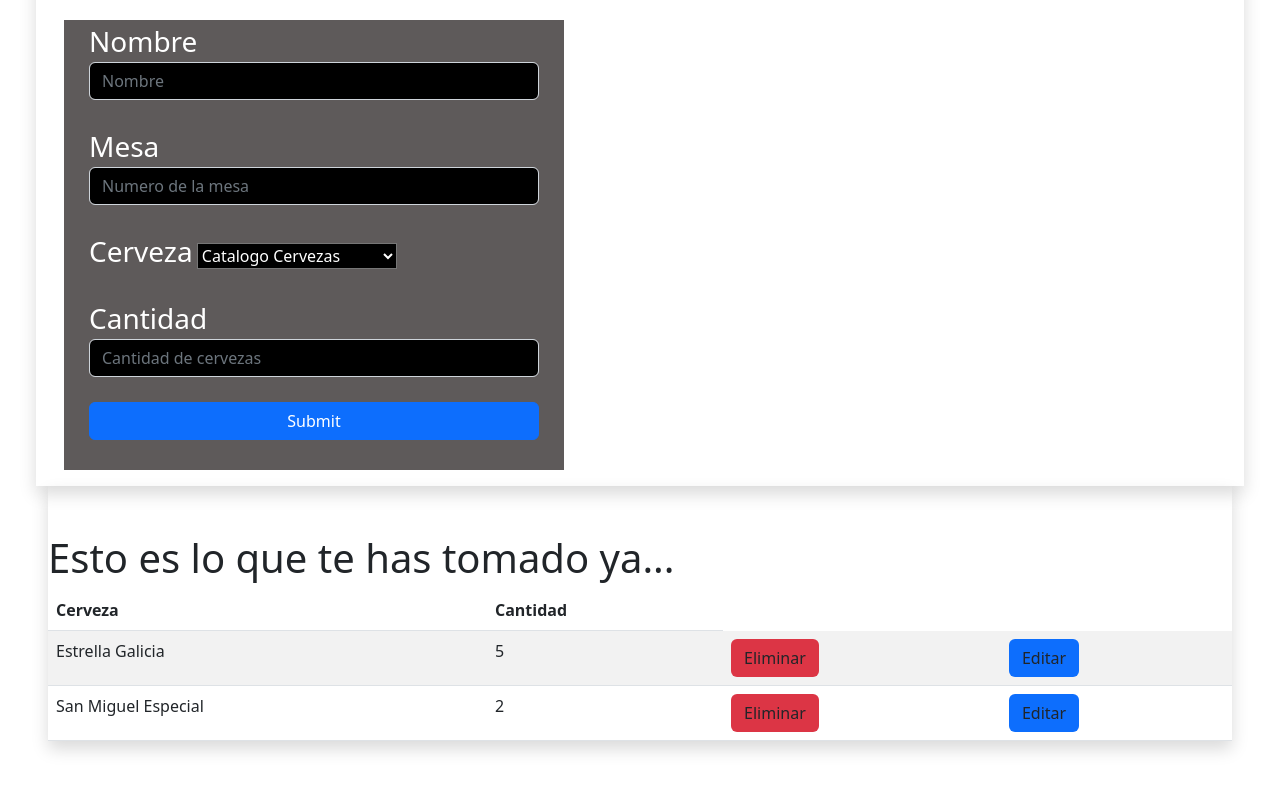
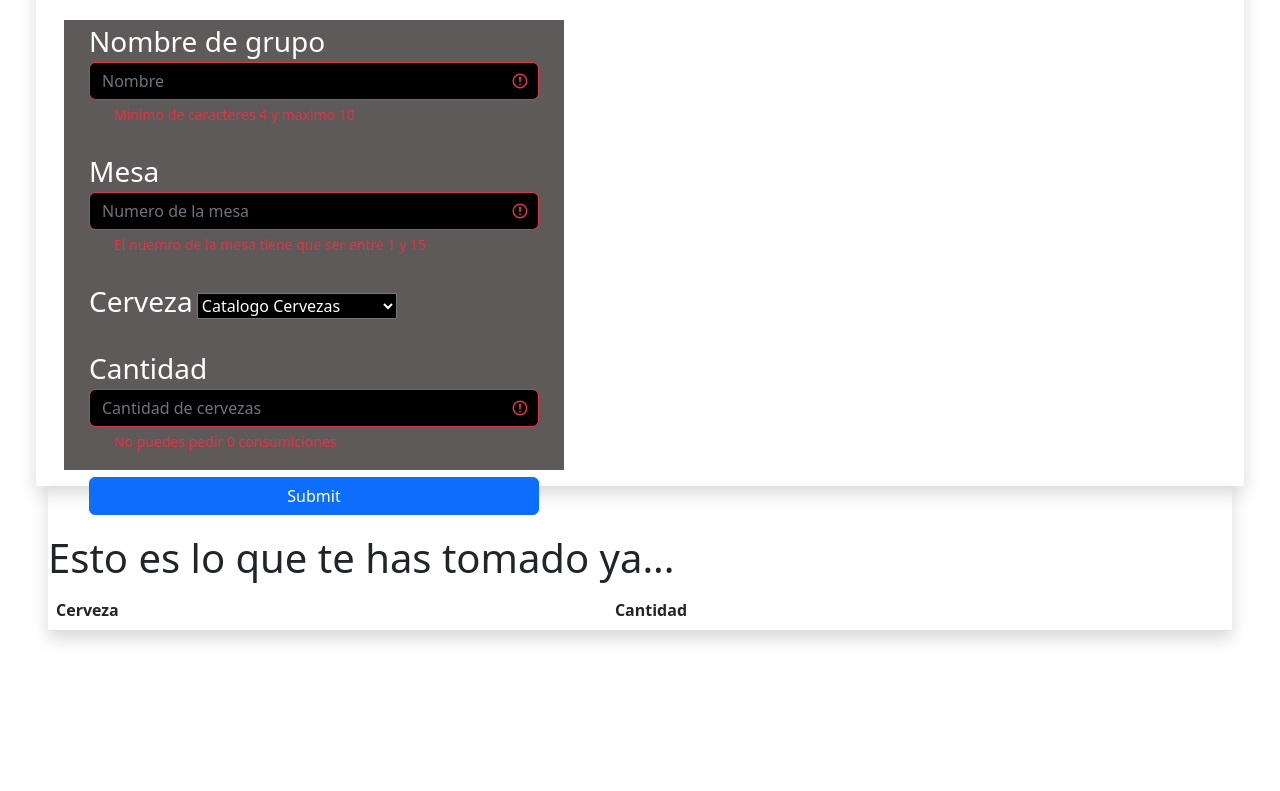
Before and after one commit to daw2-sorroche23/ZeusSorrochePerez_ExamenFinalUF3, a website built with Vite: page src/index.html in a window 1280 px wide. Shown: the part 205-996 px from the top of the page. After the commit the page ends 900 px from the top, so only its background shows below. Built offline with nearby package versions, Linux system fonts and the light colour scheme.

Commit message:
Parte2Examen

```diff
--- a/src/componentes/header.js
+++ b/src/componentes/header.js
@@ -1,3 +1,4 @@
+//Hacemos el componente header que mas adelante lo inyectaremos en la etiqueta header
 export const header={
     template:`<div class="container-fluid">
     <div class="row">
--- a/src/componentes/pedidos.js
+++ b/src/componentes/pedidos.js
@@ -2,15 +2,22 @@ import { cervezas } from "./cervezas";
 
 export const formulario = {
     template: `<h1>Selecciona tu cerveza y haz tu pedido</h1>
-<form class="m-3">
+<form class="m-3" id="validar">
     <div class="form-group">
-      <label class="text-white fs-3" for="validation01">Nombre</label>
-      <input type="text" class="form-control bg-black text-white" id="nombre"
-             placeholder="Nombre" required>
+      <label class="text-white fs-3"    >Nombre de grupo</label>
+      <input type="text" class="form-control bg-black text-white" id="nombre" required maxlength="10" minlength="4"placeholder="Nombre" required>
+        <!-- mensaje si valida -->
+        <div class="valid-feedback">Todo correcto </div>
+        <!-- mensaje si no valida -->
+        <div class="invalid-feedback">Minimo de caracteres 4 y maximo 10</div>
     </div>
     <div class="form-group">
     <label class="text-white fs-3" for="validation02">Mesa</label>
-      <input type="number" class="form-control bg-black text-white" id="Mesa" placeholder="Numero de la mesa" required>
+      <input type="number" class="form-control bg-black text-white" id="Mesa" placeholder="Numero de la mesa"  min="1" max="15" required>
+         <!-- mensaje si valida -->
+         <div class="valid-feedback">Todo correcto </div>
+         <!-- mensaje si no valida -->
+        <div class="invalid-feedback">El nuemro de la mesa tiene que ser entre 1 y 15</div>
     </div>
     <div class="form-group">
         <label class="text-white fs-3" for="validation02">Cerveza</label>
@@ -18,10 +25,14 @@ export const formulario = {
     </div>
     <div class="form-group">
         <label class="text-white fs-3" for="validation02">Cantidad</label>
-        <input type="text" class="form-control bg-black text-white" id="cantidad" placeholder="Cantidad de cervezas" required>
+        <input type="number" class="form-control bg-black text-white" id="cantidad" placeholder="Cantidad de cervezas" min="1" required>
+        <!-- mensaje si valida -->
+        <div class="valid-feedback">Todo correcto </div>
+        <!-- mensaje si no valida -->
+       <div class="invalid-feedback">No puedes pedir 0 consumiciones</div>
     </div>
     <div>
-        <button type="submit" class=" w-100 btn btn-primary">Submit</button>
+        <button type="submit" class=" w-100 btn btn-primary" id="enviar">Submit</button>
     </div>
 </form>`,
 
@@ -43,10 +54,26 @@ script:()=>{
     select.addEventListener("change",(event)=>{
         descripcionCerveza.script(event.target.value)
     });
+
+    //Validamos los inputs
+    document.querySelector('#validar').classList.add('was-validated');
+
+    //Le añadimos un addEventListener al nuestro boton de enviar
+    document.querySelector('#enviar').addEventListener('click', (e)=>{
+        e.preventDefault();
+        //Añadimos la clase was-validated para que se muestre la validación de boostrap
+        const formEditar = document.querySelector('#validar')
+        formEditar.classList.add('was-validated');
+        if(formEditar.checkValidity()){
+            formEditar.classList.remove('was-validated')
+            router.editarEnviar()
+        }
+    });
 }
 
 }
 
+//Hacemos el apartado donde nos mostrara el nombre la imagen y la descripcion de la cerveza que seleccionemos de nuestro select
 export const descripcionCerveza = {
     template:``,
     script: (id)=>{
@@ -54,6 +81,7 @@ export const descripcionCerveza = {
         const posicionCerveza = cervezas.findIndex(nombre=>nombre.id == id)
 
         const html=`<div>
+    // Seleccionamos del array un elemento y llamamos a las const posiconCerveza que tendra id de la cerveza que tengamos para posicionarnos
     <h1 class="text-white text-center">${cervezas[posicionCerveza].nombre}</h1>
     <p class="text-bold text-white fw-bold fs-4">${cervezas[posicionCerveza].descripcion}</p>
     <img class="w-25 m-3" src="${cervezas[posicionCerveza].imagen}" alt="FotoCerveza">
--- a/src/componentes/tablaPedidos.js
+++ b/src/componentes/tablaPedidos.js
@@ -1,3 +1,6 @@
+import { cervezas } from "./cervezas"
+import { formulario } from "./pedidos"
+
 export const tablaPedidos = {
     template: `<h1>Esto es lo que te has tomado ya...</h1>
 <table class="table table-striped">
@@ -8,9 +11,14 @@ export const tablaPedidos = {
     </tr>
   </thead>
   <tbody>
-    <tr>
-      <td>Estrella Galicia</td>
-      <td>5</td>
+  `,
+}
+
+  script:()=>{
+
+    let html=` <tr>
+      <td></td>
+      <td></td>
       <td><button class="btn bg-danger">Eliminar</button></td>
       <td><button class="btn bg-primary">Editar</button></td>
     </tr>
@@ -19,7 +27,5 @@ export const tablaPedidos = {
       <td>2</td>
       <td><button class="btn bg-danger">Eliminar</button></td>
       <td><button class="btn bg-primary">Editar</button></td>
-    </tr>
-  </tbody>
-</table>`
-}
+    </tr>`
+  }
--- a/src/main.js
+++ b/src/main.js
@@ -4,7 +4,8 @@ import { header } from "./componentes/header";
 import { home } from "./vistas/home";
 import { formulario } from "./componentes/pedidos";
 import { descripcionCerveza } from "./componentes/pedidos";
-import { tablaPedidos } from './componentes/tablaPedidos';
+import { tablaPedidos} from './componentes/tablaPedidos';
+
 
 document.querySelector('header').innerHTML = header.template
 
--- a/src/scss/styles.scss
+++ b/src/scss/styles.scss
@@ -15,3 +15,7 @@ form{
 form div{
     margin: 25px;
 }
+
+.fila-oculta{
+    display: none;
+}
```
